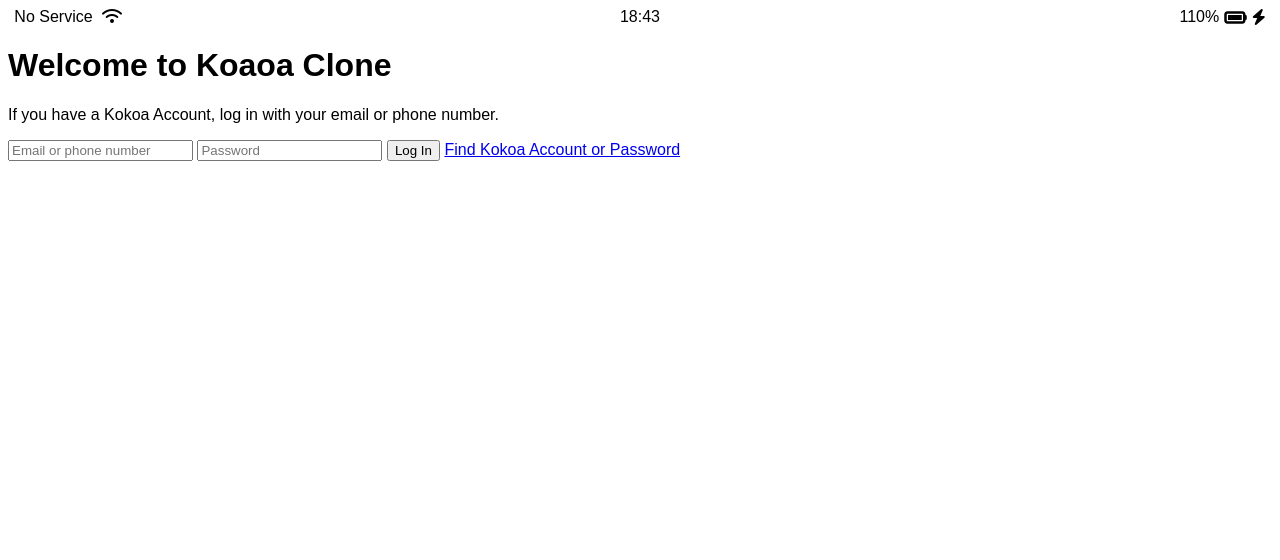
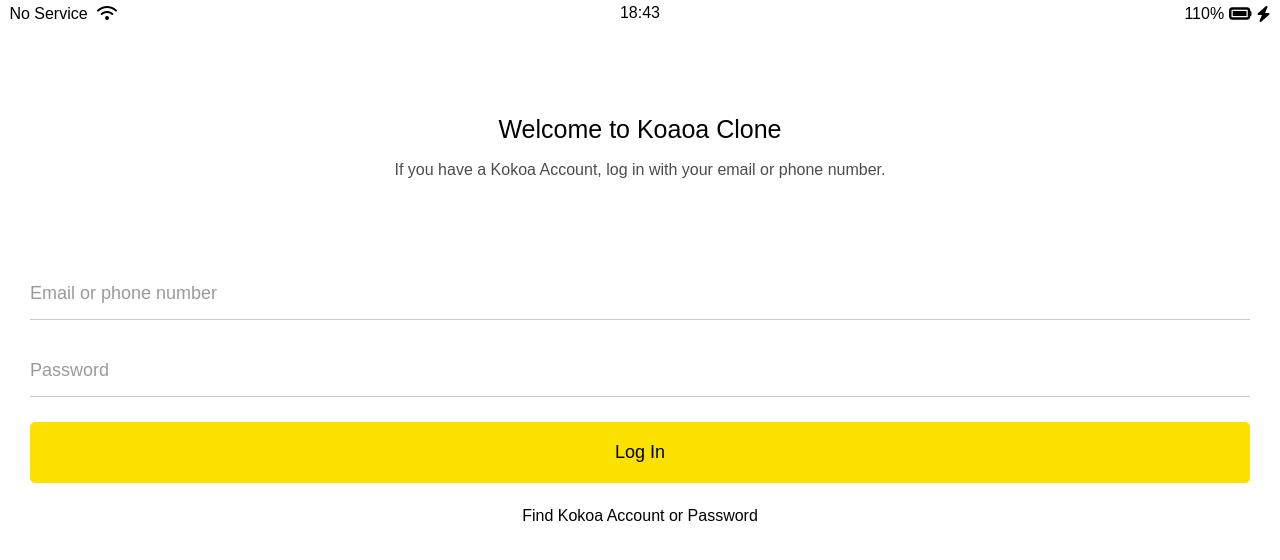
Before and after one commit to LipCoder/kokoa-talk, a plain HTML site: page index.html in a window 1280 px wide. Drawn offline with Linux system fonts and the light colour scheme.

Commit message:
finish index.html

```diff
--- /dev/null
+++ b/css/reset.css
@@ -0,0 +1,53 @@
+/* http://meyerweb.com/eric/tools/css/reset/
+   v2.0 | 20110126
+   License: none (public domain)
+*/
+
+html, body, div, span, applet, object, iframe,
+h1, h2, h3, h4, h5, h6, p, blockquote, pre,
+a, abbr, acronym, address, big, cite, code,
+del, dfn, em, img, ins, kbd, q, s, samp,
+small, strike, strong, sub, sup, tt, var,
+b, u, i, center,
+dl, dt, dd, ol, ul, li,
+fieldset, form, label, legend,
+table, caption, tbody, tfoot, thead, tr, th, td,
+article, aside, canvas, details, embed,
+figure, figcaption, footer, header, hgroup,
+menu, nav, output, ruby, section, summary,
+time, mark, audio, video {
+	margin: 0;
+	padding: 0;
+	border: 0;
+	font-size: 100%;
+	font: inherit;
+	vertical-align: baseline;
+}
+/* HTML5 display-role reset for older browsers */
+article, aside, details, figcaption, figure,
+footer, header, hgroup, menu, nav, section {
+	display: block;
+}
+body {
+	line-height: 1;
+}
+ol, ul {
+	list-style: none;
+}
+blockquote, q {
+	quotes: none;
+}
+blockquote:before, blockquote:after,
+q:before, q:after {
+	content: '';
+	content: none;
+}
+table {
+	border-collapse: collapse;
+	border-spacing: 0;
+}
+
+/* 사용자 설정 */
+input:focus {
+    outline: none;
+}
--- /dev/null
+++ b/css/status-bar.css
@@ -0,0 +1,25 @@
+.status-bar {
+    display: flex;
+    justify-content: center;
+    padding: 5px 3px;
+  }
+
+  .status-bar__column {
+    width: 33%;
+  }
+  .status-bar__column:first-child span {
+    margin-right: 5px;
+  }
+  .status-bar__column:nth-child(2) {
+    display: flex;
+    justify-content: center;
+  }
+  .status-bar__column:last-child {
+    display: flex;
+    justify-content: flex-end;
+    align-items: center;
+  }
+
+  .status-bar__column .fa-battery-full {
+    margin: 0px 5px;
+  }
--- a/css/styles.css
+++ b/css/styles.css
@@ -1,30 +1,68 @@
 /* 구글 font api 추가 */
 @import url("https://fonts.googleapis.com/css2?family=Open+Sans:wght@400;600&display=swap");
+@import "reset.css";
+@import "variables.css";
+@import "status-bar.css";
+
+
 body {
   font-family: "Open Sansa", sans-serif;
 }
 
-.status-bar {
+
+.welcome-header {
+  margin: 90px 0px;
+  text-align: center;
   display: flex;
-  justify-content: center;
+  flex-direction: column;
+  align-items: center;
+}
+.welcome-header__title {
+  margin-bottom: 20px;
+  font-size: 25px;
+}
+.welcome-header__text {
+  width: 60%;
+  opacity: 0.7;
 }
 
-.status-bar__column {
-  width: 33%;
-}
-.status-bar__column:first-child span {
-  margin-right: 5px;
-}
-.status-bar__column:nth-child(2) {
+#login-form {
   display: flex;
-  justify-content: center;
-}
-.status-bar__column:last-child {
-  display: flex;
-  justify-content: flex-end;
-  align-items: center;
+  flex-direction: column;
+  margin : 0px 30px;
 }
 
-.status-bar__column .fa-battery-full {
-  margin: 0px 5px;
+#login-form input {
+  border: none;
+  padding: 15px 0px;
+  font-size: 18px;
+  margin-bottom: 25px;
+  transition: border-color 0.3s ease-in-out;
 }
+
+#login-form input:not([type="submit"]) {
+  border-bottom: 1px solid rgba(0, 0, 0, 0.2);
+  transition: border-color 0.3s ease-in-out;
+}
+
+#login-form input::placeholder {
+  color: rgba(0, 0, 0, 0.4);
+}
+
+#login-form input:focus {
+  border-color: var(--yellow);
+}
+
+#login-form input[type="submit"]{
+  background-color: var(--yellow);
+  cursor: pointer;
+  padding: 20px 0px;
+  border-radius: 5px;
+}
+
+
+#login-form a {
+  text-align: center;
+  text-decoration: none;
+  color: inherit;
+}
--- /dev/null
+++ b/css/variables.css
@@ -0,0 +1,3 @@
+:root {
+    --yellow: #fae100;
+}
```
